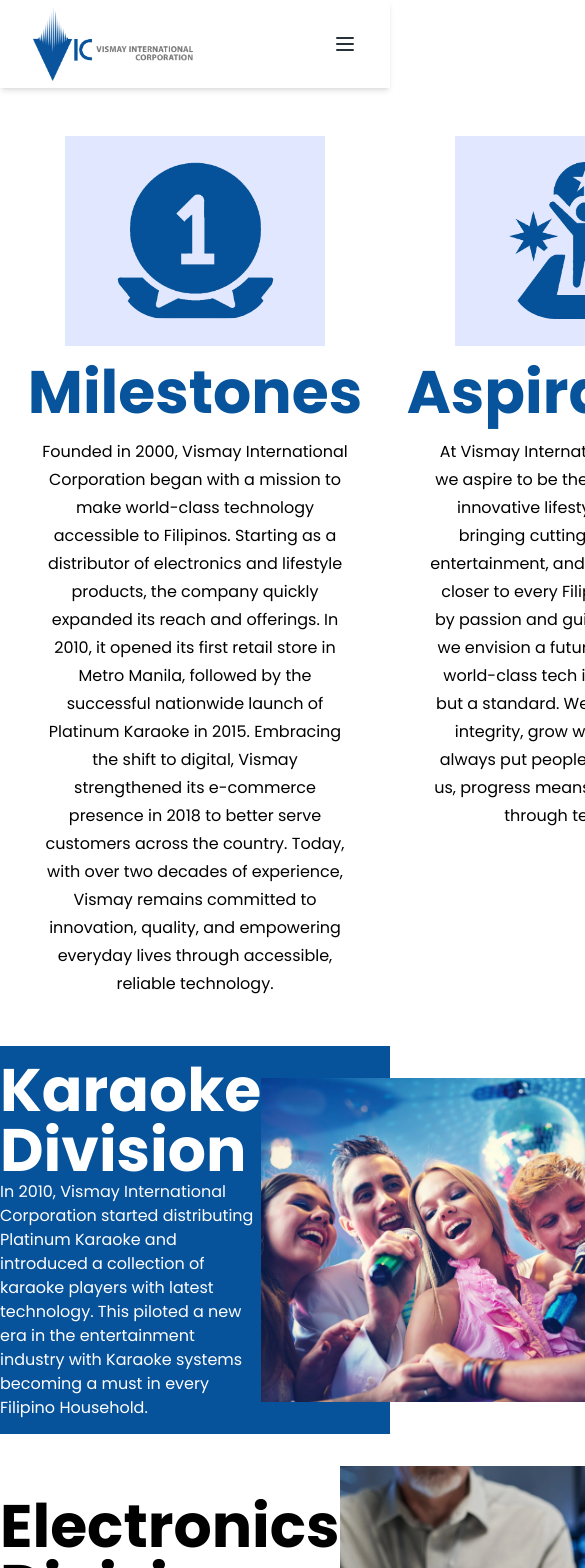
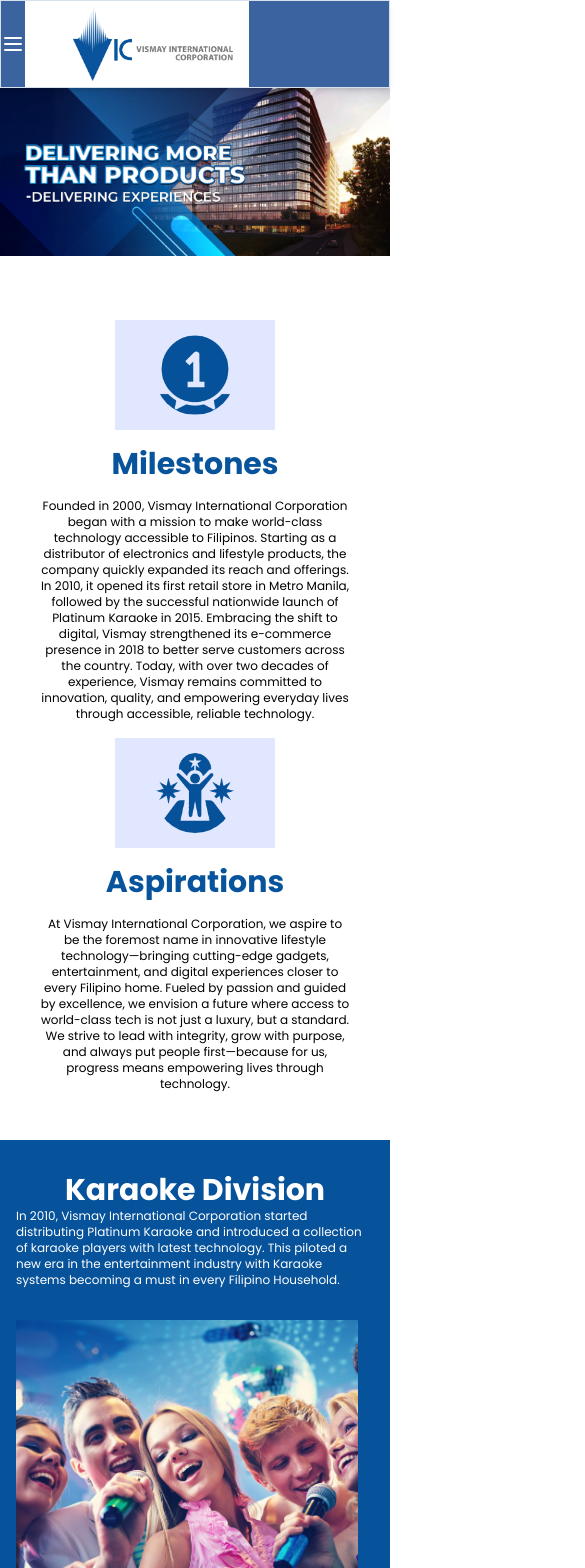
Before and after one commit to gerry-vismay/vismayintlcorp.com, a React (Vite) app in the folder client/: page / in a window 390 px wide. Shown: the top 1568 px of the page, 585 px wide, since content can reach past the window. Built offline with nearby package versions, Linux system fonts and the light colour scheme.

Commit message:
update home for mobile view and footer mobile view

```diff
--- a/client/src/Components/banner/Banner.jsx
+++ b/client/src/Components/banner/Banner.jsx
@@ -1,16 +1,13 @@
 import React from "react";
 
-const Banner = ({ desktopImage, className = "", link }) => {
+const Banner = ({ img, mobile, className = "", link }) => {
   return (
     <div className={`${className}`}>
       <a href={link}>
-        <div className="lg:block hidden ">
-          <img
-            src={desktopImage}
-            alt=""
-            className={`h-full w-full object-cover  `}
-          />
-        </div>
+        <picture className=" ">
+          <source media="(min-width: 768px)" srcset={mobile}></source>
+          <img src={img} alt="" className={`h-full w-full object-cover  `} />
+        </picture>
         {/* <div className="lg:hidden block ">
           <img
             src={mobileImage}
--- a/client/src/Components/career/CareerDepartmentSection.jsx
+++ b/client/src/Components/career/CareerDepartmentSection.jsx
@@ -17,10 +17,10 @@
               <span className="absolute left-0 bottom-0 w-0 h-[1px] bg-[#2f5579b0] transition-all duration-500 group-hover:w-full"></span>
             </p>
           </div>
-          <div>
-            <button className="flex items-center justify-center rounded-full text-[#1c1d1e] white bg-[#0872d7] hover:bg-[#085eaf] px-8 py-2 tracking-tight w-[190px] cursor-pointer">
+          <div className="pt-24">
+            <button className="flex items-center justify-center rounded-full text-[#1c1d1e] bg-[#0872d7] hover:bg-[#085eaf] px-8 py-2 tracking-tight w-[190px] cursor-pointer">
               Learn More
-              <span className="material-symbols-outlined mt-[2px]">
+              <span className="material-symbols-outlined mt-1">
                 arrow_right
               </span>
             </button>
--- a/client/src/Components/common/Card.jsx
+++ b/client/src/Components/common/Card.jsx
@@ -9,15 +9,21 @@
   color = "",
 }) => {
   return (
-    <div className={`bg-[${background}] flex justify-around items-center`}>
-      <div className={`w-[620px] text-${color} order-${position}`}>
-        <h2 className="font-bold text-6xl ">{title}</h2>
-        <p className="text-base">{description}</p>
+    <div
+      className={`bg-[${background}] flex justify-around items-center flex-col xl:flex-row px-4 pt-8`}
+    >
+      <div
+        className={`xl:w-[620px]  text-${color} xl:order-${position} order-0`}
+      >
+        <h2 className="font-bold xl:text-6xl text-3xl text-center lg:text-left">
+          {title}
+        </h2>
+        <p className="xl:text-base text-xs xl:w-[500px] ">{description}</p>
       </div>
       <img
         src={src}
         alt={`${title} mini banner`}
-        className={`w-[619px] h-[324px] order-0 my-8 object-cover`}
+        className={`w-[619px] h-[324px] order-0 my-8 object-cover  pr-4`}
       />
     </div>
   );
--- a/client/src/Components/nav/NavBar.jsx
+++ b/client/src/Components/nav/NavBar.jsx
@@ -52,7 +52,7 @@
       <Typography
         as="li"
         variant="small"
-        color="blue-gray"
+        color="white"
         className="p-1 font-bold text-xl"
       >
         <a href="/" className="flex items-center">
@@ -62,7 +62,7 @@
       <Typography
         as="li"
         variant="small"
-        color="blue-gray"
+        color="white"
         className="p-1 font-bold text-xl"
       >
         <a href="/whoweare" className="flex items-center">
@@ -72,7 +72,7 @@
       <Typography
         as="li"
         variant="small"
-        color="blue-gray"
+        color="white"
         className="p-1 font-bold text-xl"
       >
         <a href="/careers" className="flex items-center">
@@ -83,7 +83,7 @@
       <Typography
         as="li"
         variant="small"
-        color="blue-gray"
+        color="white"
         className="p-1 font-bold text-xl"
       >
         <a href="/ourbrands" className="flex items-center">
@@ -94,7 +94,7 @@
       <Typography
         as="li"
         variant="small"
-        color="blue-gray"
+        color="white"
         className="p-1 font-bold text-xl"
       >
         <a href="/contactus" className="flex items-center">
@@ -106,33 +106,33 @@
 
   return (
     <div
-      className={`max-h-[150px] w-full sticky backdrop-blur-md top-0 transition-all duration-200 ease-in-out z-50 ${
+      className={`max-h-[150px]  w-full sticky backdrop-blur-md top-0 transition-all duration-200 ease-in-out z-50 ${
         showNavBar ? "translate-y-0" : "-translate-y-full"
       }`}
     >
-      <Navbar className="py-0 bg-white/5 z-10 h-max max-w-full rounded-none px-4">
-        <div className="flex items-center justify-between xl:px-16 px-4 text-blue-gray-900 ">
+      <Navbar className="py-0 px-0 bg-[#0B3C89] z-10 h-max max-w-full rounded-none">
+        <div className="flex items-center text-blue-gray-900 ">
           <Typography
             as="a"
             href="/"
-            className="mr-4 cursor-pointer py-1.5 font-medium"
+            className="mr-4 cursor-pointer py-1.5 font-medium bg-white pl-12 pr-4 xl:order-0 order-1"
           >
             <img
               className={`w-40 lg:w-[259px] lg:h-[120px] ${
                 resizeLogo
                   ? "lg:w-[150px] lg:h-[80px]"
                   : "lg:w-[259px] lg:h-[120px]"
-              } transition-all duration-300`}
+              } transition-all duration-300 object-contain`}
               src={logo}
               alt=""
             />
           </Typography>
-          <div className="flex items-center gap-4">
-            <div className="mr-4 hidden xl:block">{navList}</div>
+          <div className="flex items-center gap-4 xl:order-1 order-0 md:px-12">
+            <div className="mr-4 hidden xl:block ">{navList}</div>
 
             <IconButton
               variant="text"
-              className="ml-auto h-6 w-6 text-inherit hover:bg-transparent focus:bg-transparent active:bg-transparent xl:hidden"
+              className="ml-auto h-6 w-6 text-inherit text-white hover:bg-transparent focus:bg-transparent active:bg-transparent xl:hidden"
               ripple={false}
               onClick={() => setOpenNav(!openNav)}
             >
--- a/client/src/Components/whoweare/Card.jsx
+++ b/client/src/Components/whoweare/Card.jsx
@@ -11,30 +11,27 @@
     titleColor = "text-black";
   }
   return (
-    <div className={`flex flex-col items-center w-[600px] ${className}`}>
-      <div className="bg-[#E0E7FF] w-[260px] h-[210px] flex items-center justify-center ">
+    <div
+      className={`flex flex-col items-center xl:w-[600px] ${className} pt-4 xl:pt-0`}
+    >
+      <div className="bg-[#E0E7FF] xl:w-[260px] xl:h-[210px] w-[160px] h-[110px] flex items-center justify-center ">
         <img
           src={img}
           alt={`${title} icon`}
-          className="w-[157px] h-[157px] rounded-[3rem]"
+          className="size-20 xl:size-40 rounded-[3rem]"
         />
       </div>
 
-      <h2 className={`font-bold text-6xl text-[#06529B] my-4 ${titleColor}`}>
+      <h2
+        className={`font-bold text-3xl xl:text-6xl text-[#06529B] my-4 ${titleColor}`}
+      >
         {title}
       </h2>
-      <p className="text-center text-base leading-7">{description}</p>
+      <p className="text-center text-xs xl:text-base leading-4 xl:leading-7">
+        {description}
+      </p>
     </div>
   );
-  // return (
-  //   <div className={`text-center w-full pt-12 ${className} `}>
-  //     <img src={img} alt={`${title} icon`} className="w-[80px] mx-auto" />
-  //     <div>
-  //       <h3 className={`text-4xl font-bold py-4 ${titleColor}`}>{title}</h3>
-  //       <p className="text-sm leading-7">{description}</p>
-  //     </div>
-  //   </div>
-  // );
 };
 
 export default WhoWeAre;
--- a/client/src/Pages/Brands.jsx
+++ b/client/src/Pages/Brands.jsx
@@ -10,12 +10,11 @@
 import mobileImgLF from "../assets/images/staticbanner/mobile-lf.png";
 
 import desktopImage from "../assets/images/desktop-banner/webbanner.png";
-import mobileImage from "../assets/images/mobile-banner/mobile-banner.png";
 
 const Brands = () => {
   return (
     <section>
-      <Banner desktopImage={desktopImage} className="pb-7" />
+      <Banner img={desktopImage} />
 
       <StaticBanner
         link="/ourbrands/platinumkaraoke"
--- a/client/src/Pages/Careers.jsx
+++ b/client/src/Pages/Careers.jsx
@@ -1,16 +1,13 @@
 import CareersBanner from "../assets/images/banner/CAREERS.webp";
 import CareerDepartmentSection from "../components/career/CareerDepartmentSection";
+
+import Banner from "../components/banner/Banner";
 
 function Careers() {
   return (
     <>
       <div>
-        <img
-          className="w-[1,922px] h-[825] bg-cover bg-center bg-no-repeat"
-          src={CareersBanner}
-          alt="Careers"
-        />
-
+        <Banner img={CareersBanner} />
         <CareerDepartmentSection />
       </div>
     </>
--- a/client/src/Pages/Contact.jsx
+++ b/client/src/Pages/Contact.jsx
@@ -60,7 +60,7 @@
     "h-[79px] !mt-6 first:!mt-0 !py-2 !px-4 leading-[100%] !mb-8 !text-xl font-medium  font-Inter font-sans-serif border-4 border-[#06529B] bg-[#06529B] text-white placeholder-white focus:outline-none focus:ring w-full";
   return (
     <section className="flex flex-col items-center min-h-screen bg-white ">
-      <Banner desktopImage={desktopBannerContactUs} className="pb-7" />
+      <Banner img={desktopBannerContactUs} />
       <h2
         className="w-[1062px] h-[77px] font-inter font-bold not-italic text-6xl !m-10 !mt-20 leading-[100%] text-center text-[#06529B]"
         style={{
--- a/client/src/Pages/Home.jsx
+++ b/client/src/Pages/Home.jsx
@@ -17,12 +17,12 @@
   return (
     <main>
       <div>
-        <Banner desktopImage={desktopImage} />
+        <Banner img={desktopImage} />
       </div>
-      <div className="flex justify-around my-12">
+      <div className="flex justify-around flex-col lg:flex-row my-12">
         <WhoWeAreCard
           color="blue"
-          className="w-full mx-auto px-10 "
+          className="w-full mx-auto px-10"
           img={milestones}
           title="Milestones"
           description="Founded in 2000, Vismay International Corporation began with a mission
--- a/client/src/Pages/OurBrand.jsx
+++ b/client/src/Pages/OurBrand.jsx
@@ -1,14 +1,14 @@
 import BRAND from "../assets/images/banner/BRAND.webp";
 import pk from "../assets/images/brand/pk.webp";
 import lf from "../assets/images/brand/laifen.webp";
+
+import Banner from "../components/banner/Banner";
 
 const OurBrand = () => {
   return (
     <div className="flex flex-col items-center min-h-screen bg-gray-50 pb-10">
       {/* Photo Holder */}
-      <div className="w-screen overflow-hidden flex justify-center mb-8">
-        <img src={BRAND} alt="Our Brand" className="w-full h-auto object" />
-      </div>
+      <Banner img={BRAND} />
 
       {/* Main Content */}
       <div className="max-w-[1588px] w-full mx-auto mt-20 !mb-10">
```
Also changed, not shown: client/src/Components/footer/Footer.jsx (+17 -13 lines), client/src/assets/images/vismayLogo1.webp (added).
